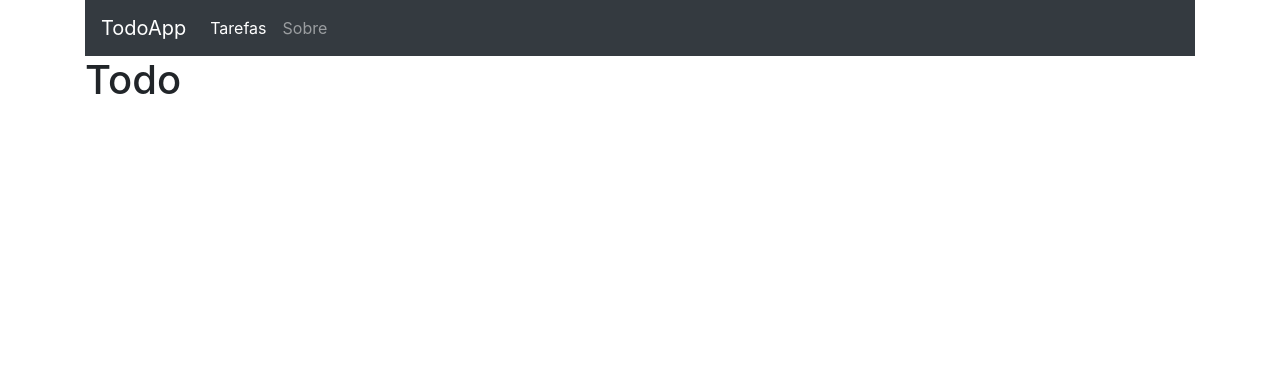
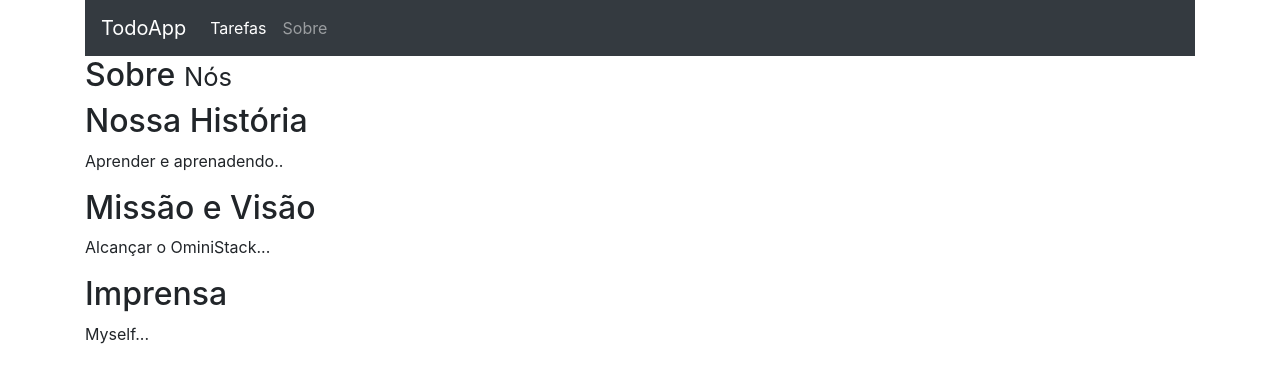
Before and after one commit to Railson25/react-todoapp-redux, a React (Create React App) app in the folder frontend/: page /about in a window 1280 px wide. Before the commit this address led to /todos. Shown: the top 382 px of the page. Built offline with nearby package versions, Linux system fonts and the light colour scheme.

Commit message:
Componente PageHeader

```diff
--- a/frontend/src/about/about.jsx
+++ b/frontend/src/about/about.jsx
@@ -1,7 +1,19 @@
 import React from 'react'
+import PageHeader from '../template/pageHeader'
+import { Component } from 'react'
 
-export default props => (
+export default class About extends Component {
+    render() {
+        return(
     <div>
-        <h1>Sobre</h1>
+        <PageHeader  name='Sobre' small='Nós'></PageHeader>
+
+        <h2>Nossa História</h2>
+        <p>Aprender e aprenadendo..</p>
+        <h2>Missão e Visão</h2>
+        <p>Alcançar o OminiStack...</p>
+        <h2>Imprensa</h2>
+        <p>Myself...</p>
     </div>
 )
+}}
--- a/frontend/src/main/routes.jsx
+++ b/frontend/src/main/routes.jsx
@@ -9,6 +9,5 @@ export default props => (
     <BrowserRouter>
         <Route path='/todos' component={Todo} />
         <Route path='/about' component={About} />
-        <Redirect from='*' to='/todos' />
     </BrowserRouter>
 )
--- a/frontend/src/template/menu.jsx
+++ b/frontend/src/template/menu.jsx
@@ -9,10 +9,10 @@ export default props => (
         <div className="collapse navbar-collapse" id="navbarNav">
             <ul className="navbar-nav">
                 <li className="nav-item active">
-                    <a className="nav-link" href="#/todos">Tarefas <span className="sr-only">(current)</span></a>
+                    <a className="nav-link" href="/todos">Tarefas <span className="sr-only">(current)</span></a>
                 </li>
                 <li className="nav-item">
-                    <a className="nav-link" href="#/about">Sobre </a>
+                    <a className="nav-link" href="/about">Sobre </a>
                 </li>
             </ul>
         </div>
--- /dev/null
+++ b/frontend/src/template/pageHeader.jsx
@@ -0,0 +1,7 @@
+import React from 'react'
+
+export default props => (
+    <header className='page-header'>
+        <h2>{props.name} <small>{props.small}</small></h2>
+    </header>
+)
--- a/frontend/src/todo/todo.jsx
+++ b/frontend/src/todo/todo.jsx
@@ -1,10 +1,11 @@
 import React, { Component } from 'react'
+import PageHeader from '../template/pageHeader'
 
 export default class Todo extends Component {
     render() {
         return (
             <div>
-                <h1>Todo</h1>
+              <PageHeader name='Tarefas' small='Cadastro'></PageHeader>
             </div>
         )
     }
```
